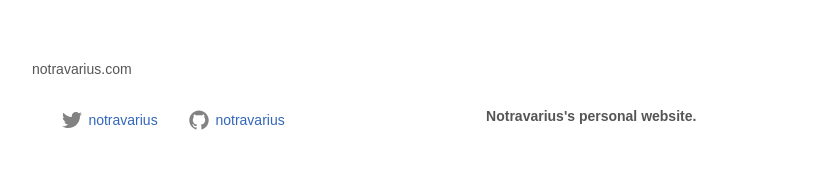
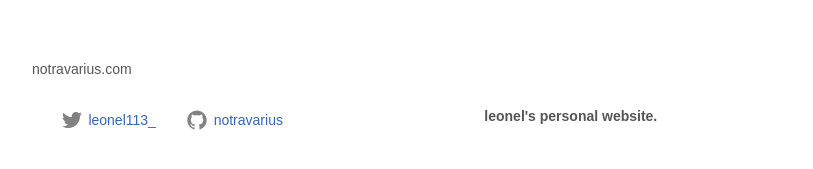
Before and after one commit to leonelBianchi/lebianchi.github.io, a Jekyll site: the page built from index.md, in a window 1280 px wide. Shown: the part 645-814 px from the top of the page, without its empty margins (233-1046 px from the left). Built offline with Jekyll 4.4.1, drawn with Linux system fonts in a browser that asks for light colours.

Commit message:
post_dropdown

```diff
--- a/_config.yml
+++ b/_config.yml
@@ -21,10 +21,10 @@
 title: notravarius.com
 email: notravarius@gmail.com
 description: >- # this means to ignore newlines until "baseurl:"
-  Notravarius's personal website.
+  leonel's personal website.
 baseurl: "notravarius.github.io" # the subpath of your site, e.g. /blog
 url: "" # the base hostname & protocol for your site, e.g. http://example.com
-twitter_username: notravarius
+twitter_username: leonel113_
 github_username:  notravarius
 
 # Build settings
```
